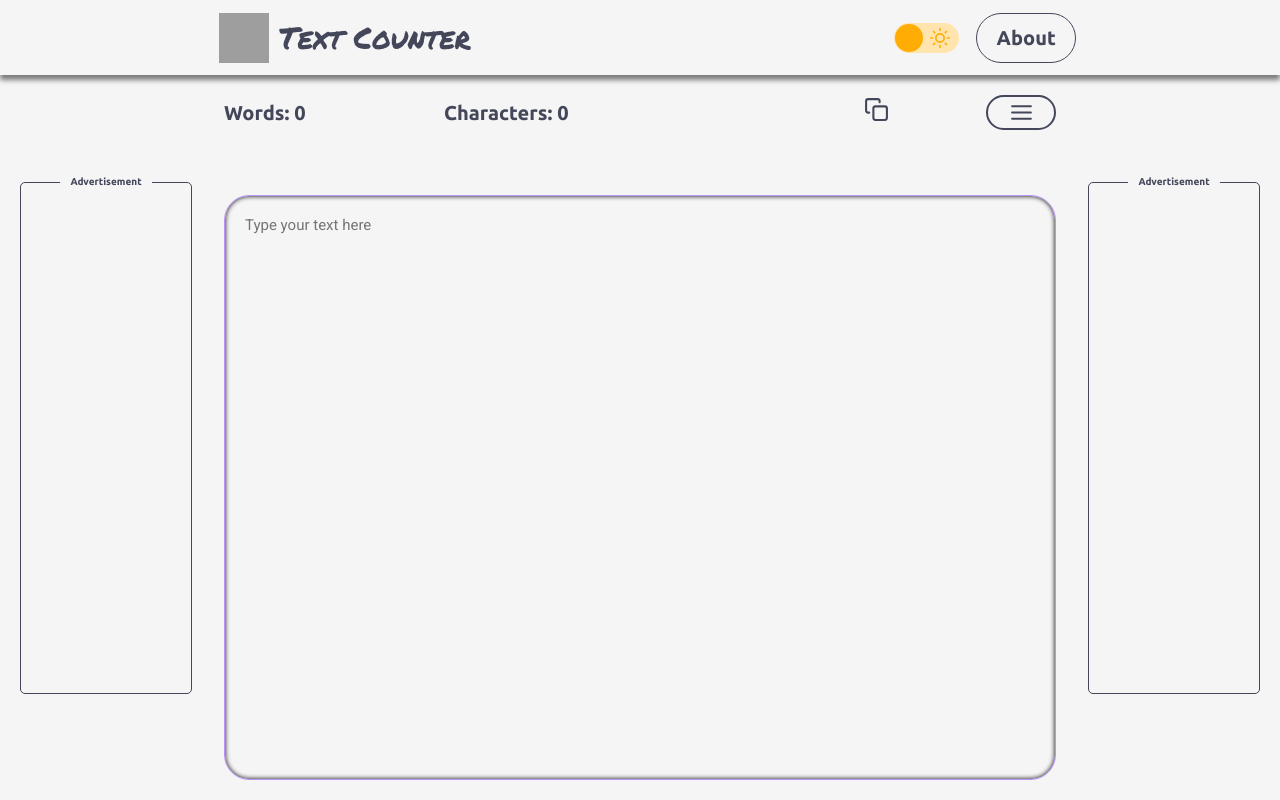
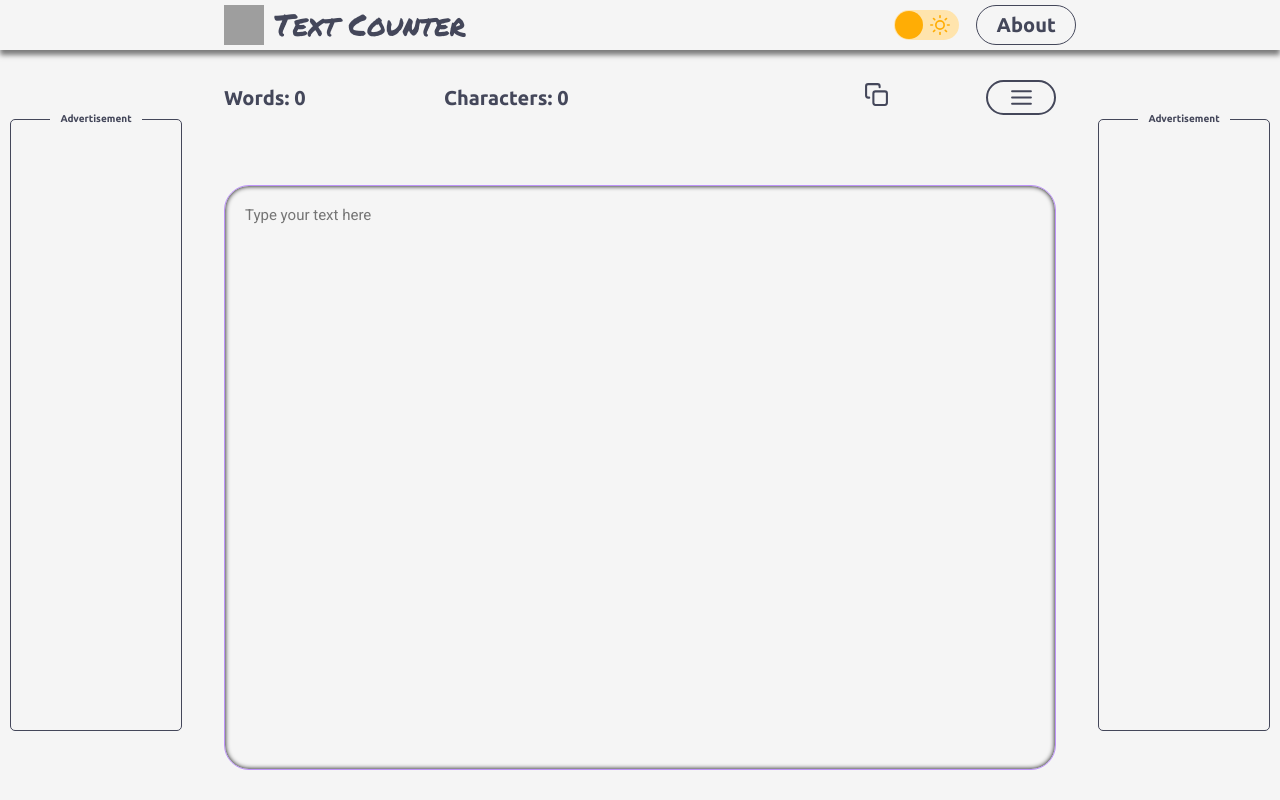
Before and after one commit to iago-mendes/textcounter, a Next.js app: page / in a window 1280 px wide. Built offline with nearby package versions, Linux system fonts and the light colour scheme; grey boxes are pictures that could not be loaded.

Commit message:
use wide skyscraper ads

```diff
--- a/src/styles/components/ContentWithAds.ts
+++ b/src/styles/components/ContentWithAds.ts
@@ -6,8 +6,9 @@ const Container = styled.div`
 	align-items: center;
 	justify-content: space-between;
 
-	padding: 2rem;
-	height: calc(100vh - 7.5rem);
+	padding-left: 1rem;
+	padding-right: 1rem;
+	height: calc(100vh - 5rem);
 
 	main
 	{
@@ -17,6 +18,9 @@ const Container = styled.div`
 		flex-direction: column;
 		align-items: center;
 		justify-content: space-between;
+
+		padding-top: 3rem;
+		padding-bottom: 3rem;
 	}
 
 	aside
@@ -65,7 +69,7 @@ const Container = styled.div`
 		.ad
 		{
 			width: 160px;
-			height: 500px;
+			height: 600px;
 		}
 	}
 
--- a/src/styles/components/Menu.ts
+++ b/src/styles/components/Menu.ts
@@ -1,7 +1,7 @@
 import styled from 'styled-components'
 
 const Container = styled.nav`
-	height: 7.5rem;
+	height: 5rem;
 	width: 100%;
 	background-color: ${p => p.theme.colors.primary};
 
@@ -23,10 +23,17 @@ const Container = styled.nav`
 
 		width: 30rem;
 
+		transition: 0.25s;
+
+		:hover
+		{
+			transform: scale(1.02);
+		}
+
 		img
 		{
-			height: 5rem;
-			width: 5rem;
+			height: 4rem;
+			width: 4rem;
 		}
 
 		span
@@ -60,7 +67,7 @@ const Container = styled.nav`
 		.about
 		{
 			width: 10rem;
-			height: 5rem;
+			height: 4rem;
 
 			display: flex;
 			align-items: center;
@@ -73,7 +80,7 @@ const Container = styled.nav`
 
 			text-decoration: none;
 			color: ${p => p.theme.colors.text};
-			transition: 0.5s;
+			transition: 0.25s;
 
 			:hover
 			{
```
